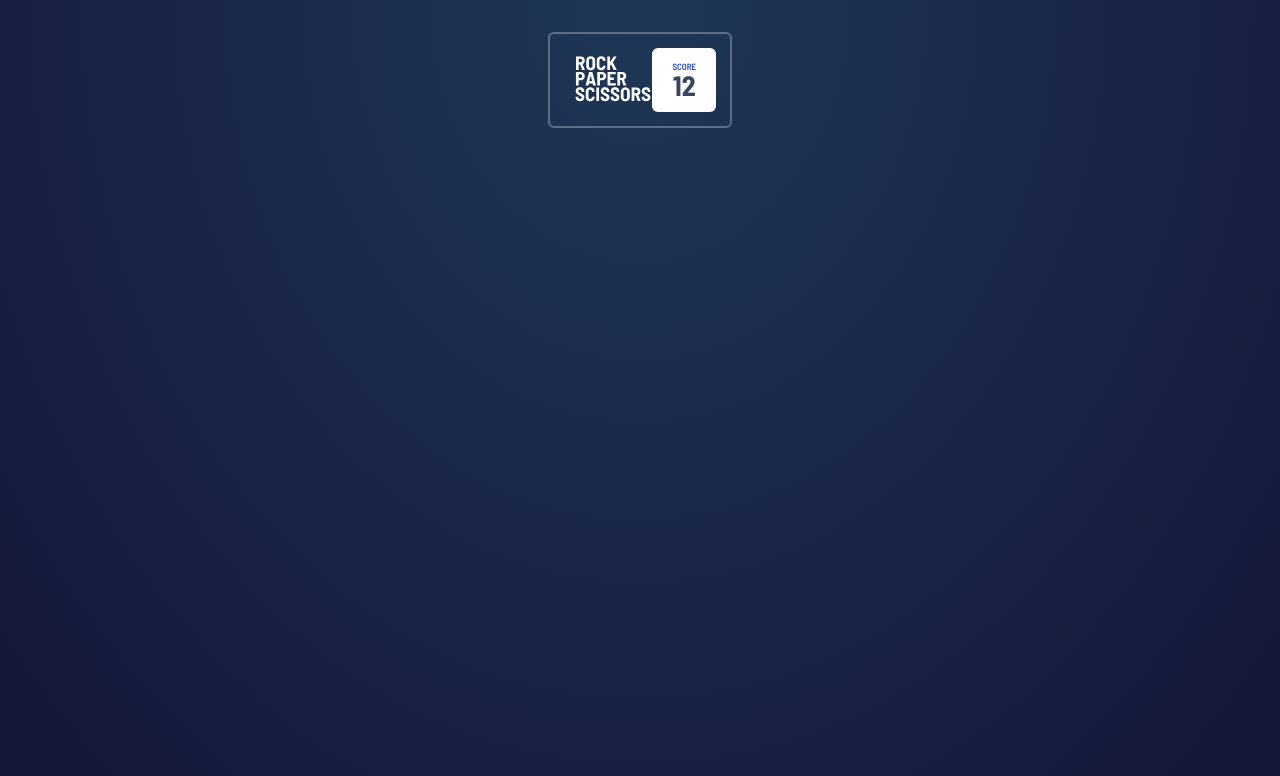
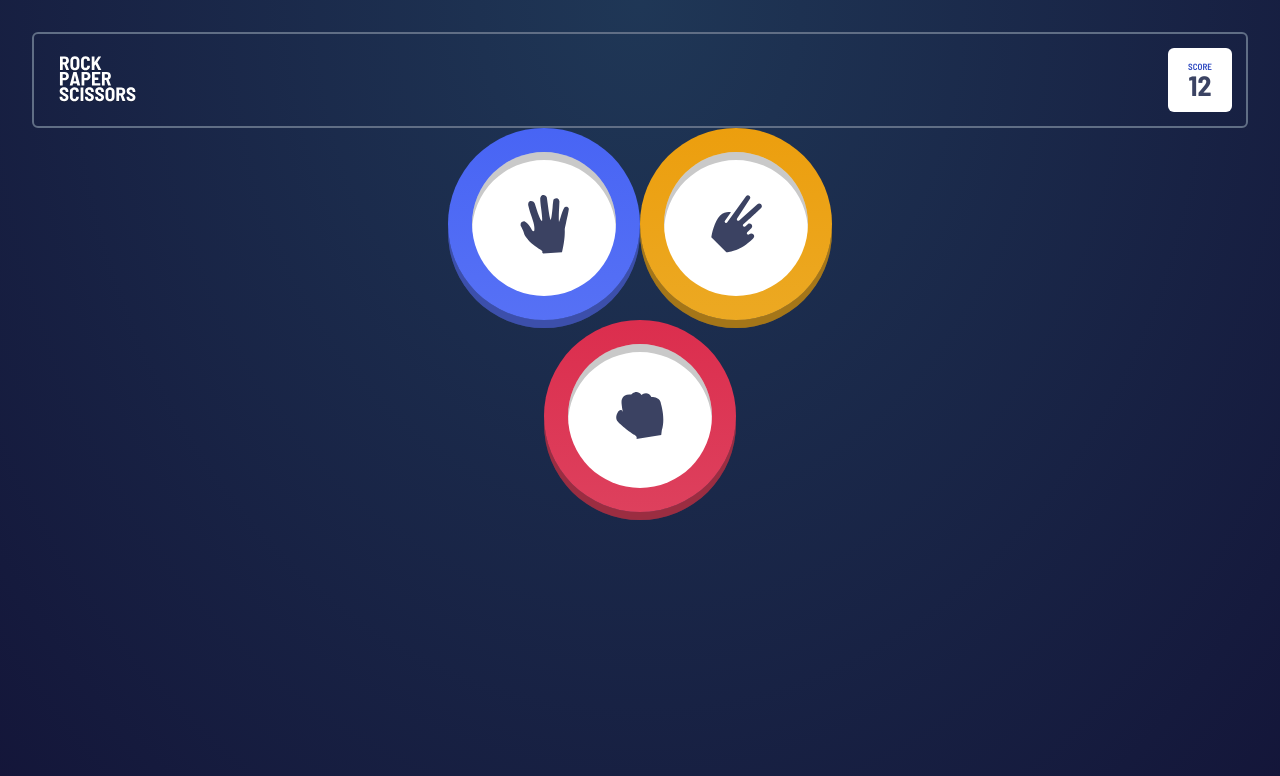
Before and after one commit to kelly-jsx/rock-paper-scissors, a React (Vite) app: page / in a window 1280 px wide. Shown: the top 776 px of the page. Built offline with nearby package versions, Linux system fonts and the light colour scheme.

Commit message:
Actions, Action Button component with styling and icons

```diff
--- /dev/null
+++ b/src/components/Actions/ActionButton.tsx
@@ -0,0 +1,5 @@
+export const ActionButton = ({ children }) => (
+  <div className={`action-button relative h-36 w-36 rounded-full bg-white`}>
+    {children}
+  </div>
+)
--- /dev/null
+++ b/src/components/Actions/Actions.tsx
@@ -0,0 +1,26 @@
+import { ActionButton } from './ActionButton'
+import Paper from '../../public/icon-paper.svg'
+import Scissors from '../../public/icon-scissors.svg'
+import Rock from '../../public/icon-rock.svg'
+
+export const Actions = () => (
+  <div className="grid grid-cols-2 justify-items-center">
+    <div className="paper grid h-48 w-48 cursor-pointer items-center justify-center rounded-full">
+      <ActionButton>
+        <img src={Paper} alt="" />
+      </ActionButton>
+    </div>
+    <div className="scissors grid h-48 w-48 cursor-pointer items-center justify-center rounded-full">
+      <ActionButton>
+        <img src={Scissors} alt="" />
+      </ActionButton>
+    </div>
+    <div className="col-span-2">
+      <div className="rock grid h-48 w-48 cursor-pointer items-center justify-center rounded-full">
+        <ActionButton>
+          <img src={Rock} alt="" />
+        </ActionButton>
+      </div>
+    </div>
+  </div>
+)
--- a/src/components/App.tsx
+++ b/src/components/App.tsx
@@ -1,4 +1,5 @@
 import '../style.scss'
+import { Actions } from './Actions/Actions'
 
 import { Header } from './Header'
 
@@ -8,6 +9,9 @@ function App() {
       <div className="flex w-full justify-center">
         <Header score={12} />
       </div>
+      <div className="flex w-full justify-center">
+        <Actions />
+      </div>
     </div>
   )
 }
--- a/src/components/Header.tsx
+++ b/src/components/Header.tsx
@@ -3,7 +3,7 @@ import React from 'react'
 import Logo from '../public/logo.svg'
 
 export const Header = ({ score }: { score: number }) => (
-  <div className="flex items-center justify-between rounded-md border-2 border-headerOutline p-3.5 pl-6 desktop:w-2/3 desktop:rounded-lg desktop:py-5 desktop:pr-6 desktop:pl-8">
+  <div className="flex w-full items-center justify-between rounded-md border-2 border-headerOutline p-3.5 pl-6 desktop:w-2/3 desktop:rounded-lg desktop:py-5 desktop:pr-6 desktop:pl-8">
     <img
       src={Logo}
       alt="Rock Paper Scissors Logo"
--- a/src/style.scss
+++ b/src/style.scss
@@ -12,3 +12,28 @@
     hsl(237, 49%, 15%)
   );
 }
+
+.action-button {
+  display: grid;
+  place-items: center;
+  box-shadow: inset 0 0.5rem #00000036;
+}
+
+.paper {
+  background: linear-gradient(
+    to bottom,
+    hsl(230, 89%, 62%),
+    hsl(230, 89%, 65%)
+  );
+  box-shadow: 0 0.5rem #0000004d, 0 0.5rem hsl(230, 89%, 65%);
+}
+
+.scissors {
+  background: linear-gradient(to bottom, hsl(39, 89%, 49%), hsl(40, 84%, 53%));
+  box-shadow: 0 0.5rem #0000004d, 0 0.5rem hsl(40, 84%, 53%);
+}
+
+.rock {
+  background: linear-gradient(to bottom, hsl(349, 71%, 52%), hsl(349, 70%, 56%));
+  box-shadow: 0 0.5rem #0000004d, 0 0.5rem hsl(349, 70%, 56%);
+}
```
